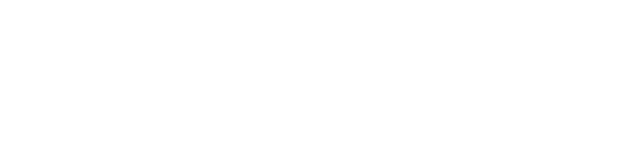
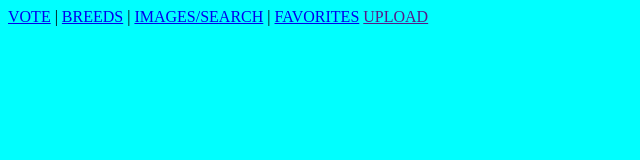
Before and after one commit to hsiehto/cat-application, a plain HTML site: page page/breeds.html in a window 1280 px wide. Shown: the whole page, without its empty margins (0-640 px from the left). Drawn offline with Linux system fonts and the light colour scheme.

Commit message:
added nav bar

```diff
--- a/page/breeds.html
+++ b/page/breeds.html
@@ -0,0 +1,28 @@
+<!DOCTYPE html>
+<!--[if lt IE 7]>      <html class="no-js lt-ie9 lt-ie8 lt-ie7"> <![endif]-->
+<!--[if IE 7]>         <html class="no-js lt-ie9 lt-ie8"> <![endif]-->
+<!--[if IE 8]>         <html class="no-js lt-ie9"> <![endif]-->
+<!--[if gt IE 8]>      <html class="no-js"> <!--<![endif]-->
+<html>
+    <head>
+        <meta charset="utf-8">
+        <meta http-equiv="X-UA-Compatible" content="IE=edge">
+        <title></title>
+        <meta name="description" content="">
+        <meta name="viewport" content="width=device-width, initial-scale=1">
+        <link rel="stylesheet" href="../styles.css">
+    </head>
+    <body>
+        <!--[if lt IE 7]>
+            <p class="browsehappy">You are using an <strong>outdated</strong> browser. Please <a href="#">upgrade your browser</a> to improve your experience.</p>
+        <![endif]-->
+        <nav>
+            <a href="vote.html">VOTE</a> |
+            <a href="breeds.html">BREEDS</a> |
+            <a href="search.html">IMAGES/SEARCH</a> |
+            <a href="favorites.html">FAVORITES</a>
+            <a href="">UPLOAD</a>
+        </nav>
+        <script src="" async defer></script>
+    </body>
+</html>
```
Also changed, not shown: page/favorites.html (+28 -0 lines), page/index.html (+7 -0 lines), page/search.html (+28 -0 lines), page/vote.html (+28 -0 lines).
